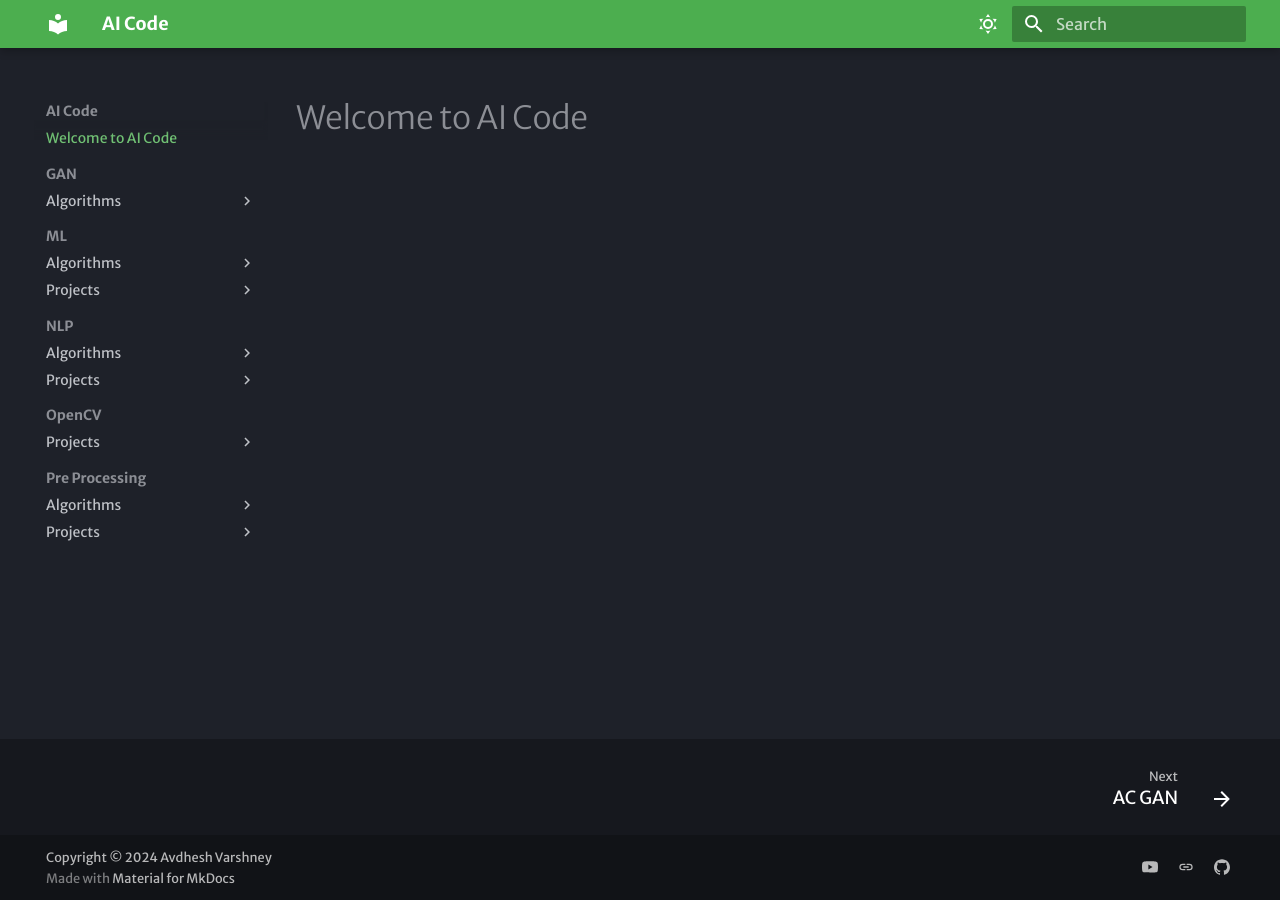
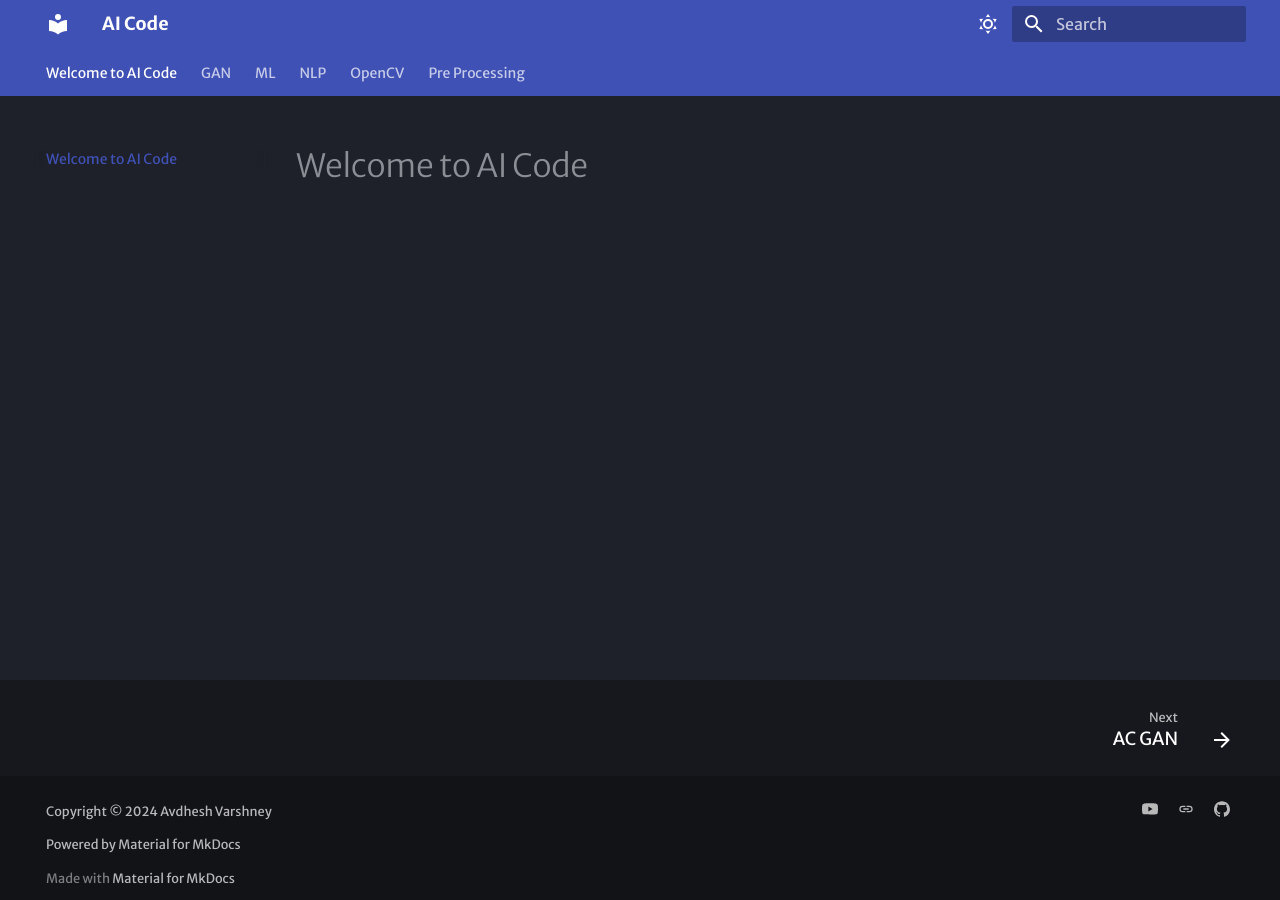
Before and after one commit to Avdhesh-Varshney/AI-Code, an MkDocs documentation site: the page built from docs/index.md, in a window 1280 px wide. Built offline with MkDocs 1.6.1 and Material for MkDocs 9.7.7, drawn with Linux system fonts in a browser that asks for light colours; some web fonts are replaced.

Commit message:
Update mkdocs.yml

```diff
--- a/mkdocs.yml
+++ b/mkdocs.yml
@@ -8,22 +8,24 @@ theme:
   features:
     - navigation.sections
     - navigation.footer
+    - header.autohide
+    - tabs
+    - content.code.copy
   palette:
     # Dark Mode
     - scheme: slate
       toggle:
         icon: material/weather-sunny
         name: Dark mode
-      primary: green
-      accent: deep purple
-
+      primary: "#4CAF50" # Softer green
+      accent: "#673AB7" # Muted deep purple
     # Light Mode
     - scheme: default
       toggle:
         icon: material/weather-night
         name: Light mode
-      primary: blue
-      accent: deep orange
+      primary: "#2196F3" # Vibrant blue
+      accent: "#FF5722" # Complementary deep orange
 
 markdown_extensions:
   - attr_list
@@ -47,6 +49,8 @@ markdown_extensions:
   - admonition
   - pymdownx.details
   - pymdownx.blocks.caption
+  - pymdownx.tasklist
+  - pymdownx.magiclink
 
 extra:
   social:
@@ -56,5 +60,26 @@ extra:
       link: https://linkedin.com/in/avdhesh-varshney/
     - icon: simple/github
       link: https://github.com/Avdhesh-Varshney/AI-Code
-
-copyright: Copyright &copy; 2024 Avdhesh Varshney
+  footer:
+    navigation:
+      - title: About
+        links:
+          - title: About Me
+            url: /about/
+          - title: Contact
+            url: /contact/
+      - title: Resources
+        links:
+          - title: Documentation
+            url: /docs/
+          - title: Tutorials
+            url: /tutorials/
+      - title: Legal
+        links:
+          - title: Privacy Policy
+            url: /privacy-policy/
+          - title: Terms of Use
+            url: /terms-of-use/
+copyright: |
+  <p>Copyright &copy; 2024 Avdhesh Varshney</p>
+  <p>Powered by <a href="https://squidfunk.github.io/mkdocs-material/" target="_blank">Material for MkDocs</a></p>
```
